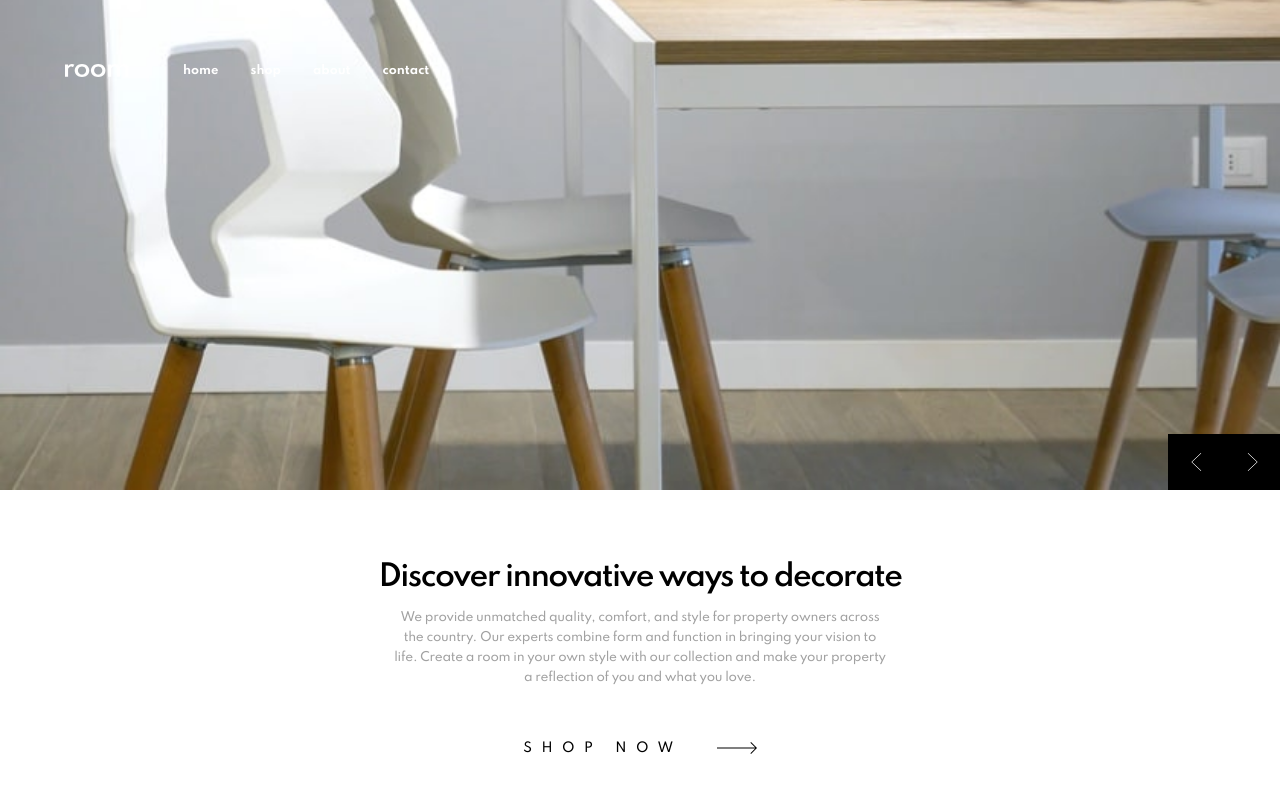
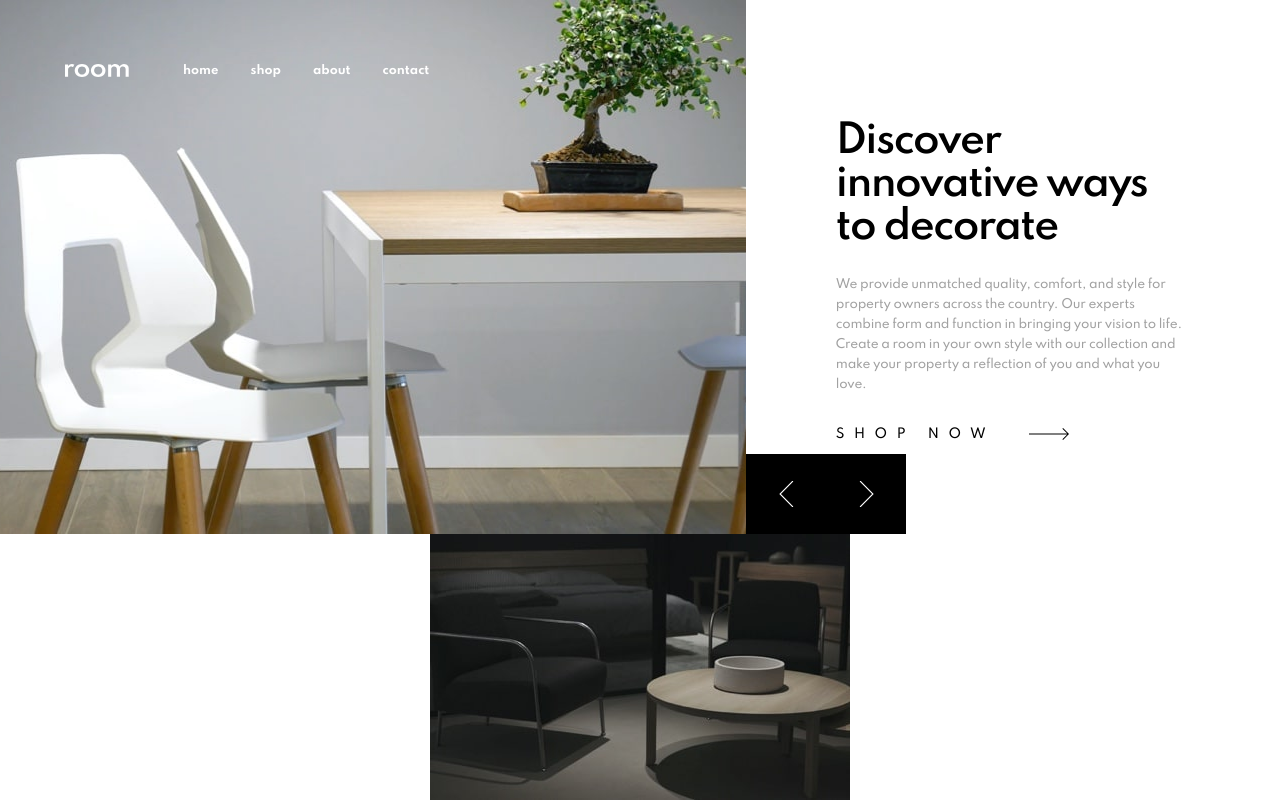
Before and after one commit to cagloria/room-homepage, a plain HTML site: page index.html in a window 1280 px wide. Shown: the top 803 px of the page. Drawn offline with nearby package versions, Linux system fonts and the light colour scheme.

Commit message:
Added desktop layout for slideshow section

```diff
--- a/index.html
+++ b/index.html
@@ -80,18 +80,21 @@
                     </div>
                 </div>
 
+                <div class="slideshow__body-container">
                     <h1 class="slideshow__heading" id="slideshow__heading">
                         Discover innovative ways to decorate
                     </h1>
                     <p class="slideshow__body" id="slideshow__body">
                         We provide unmatched quality, comfort, and style for
-                    property owners across the country. Our experts combine form
-                    and function in bringing your vision to life. Create a room
-                    in your own style with our collection and make your property
-                    a reflection of you and what you love.
+                        property owners across the country. Our experts combine
+                        form and function in bringing your vision to life.
+                        Create a room in your own style with our collection and
+                        make your property a reflection of you and what you
+                        love.
                     </p>
 
                     <a href="#" class="slideshow__link">Shop now</a>
+                </div>
             </section>
 
             <section class="about">
--- a/src/scss/_general.scss
+++ b/src/scss/_general.scss
@@ -24,10 +24,14 @@ section {
 }
 
 h1 {
-    font-size: 1.8em;
+    font-size: clamp(1.8em, 3vw, 2.5em);
     font-weight: 600;
     line-height: 1.12em;
     letter-spacing: -0.055em;
+
+    @media only screen and (min-width: 1024px) {
+        letter-spacing: -0.042em;
+    }
 }
 
 h2 {
--- /dev/null
+++ b/src/scss/_mixins.scss
@@ -0,0 +1,6 @@
+@mixin removeFullWidth($position) {
+    position: $position;
+    left: unset;
+    width: unset;
+    margin-left: unset;
+}
--- a/src/scss/_slideshow.scss
+++ b/src/scss/_slideshow.scss
@@ -1,3 +1,7 @@
+:root {
+    --button-container-width-768: 160px;
+}
+
 .slideshow {
     padding-bottom: 72px;
     &__image {
@@ -66,7 +70,8 @@
         margin: 71px 0 15px;
     }
 
-    &__body, &__heading {
+    &__body,
+    &__heading {
         max-width: $text-width;
     }
 
@@ -99,4 +104,36 @@
             margin-left: auto;
         }
     }
+
+    @media only screen and (min-width: 1024px) {
+        display: flex;
+        padding: 0;
+        text-align: left;
+        &__image {
+            flex: 0 2 58.3%;
+            height: 534px;
+
+            @include removeFullWidth(relative);
+        }
+
+        &__button-container {
+            right: calc(var(--button-container-width-768) * -1);
+            width: var(--button-container-width-768);
+            height: 80px;
+        }
+
+        &__body-container {
+            flex: 1;
+            padding: 50px 7vw;
+        }
+
+        &__heading {
+            margin: 70px 0 26px;
+        }
+
+        &__link {
+            margin-top: 32px;
+            margin-left: 0;
+        }
+    }
 }
--- a/src/scss/index.scss
+++ b/src/scss/index.scss
@@ -11,6 +11,7 @@ $font: "Spartan", sans-serif;
 $text-width: 50ch;
 
 // Base
+@import "./mixins";
 @import "./general";
 @import "./classes";
 
```
Also changed, not shown: src/css/index.css. Lines whose indentation alone changed are shown as unchanged.
